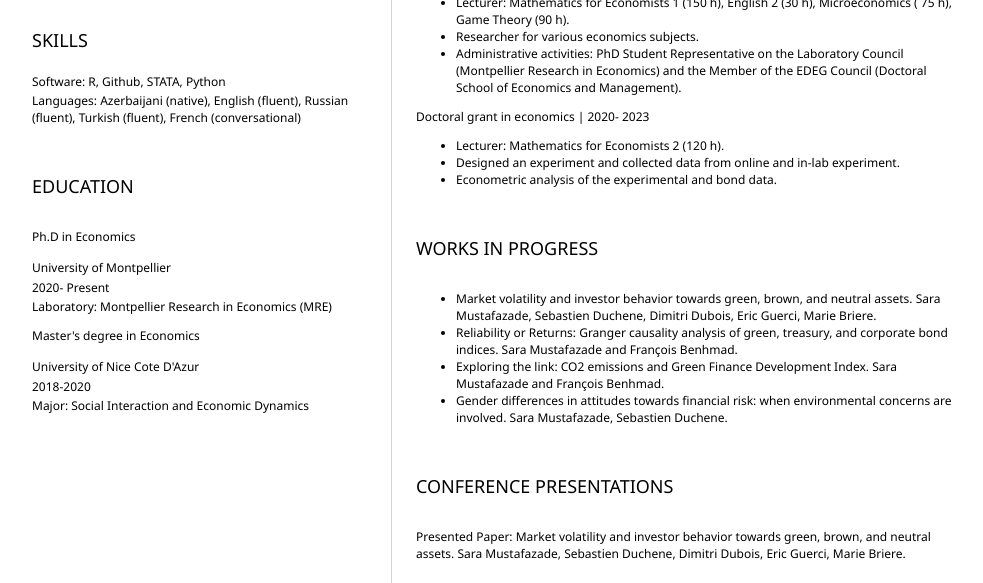
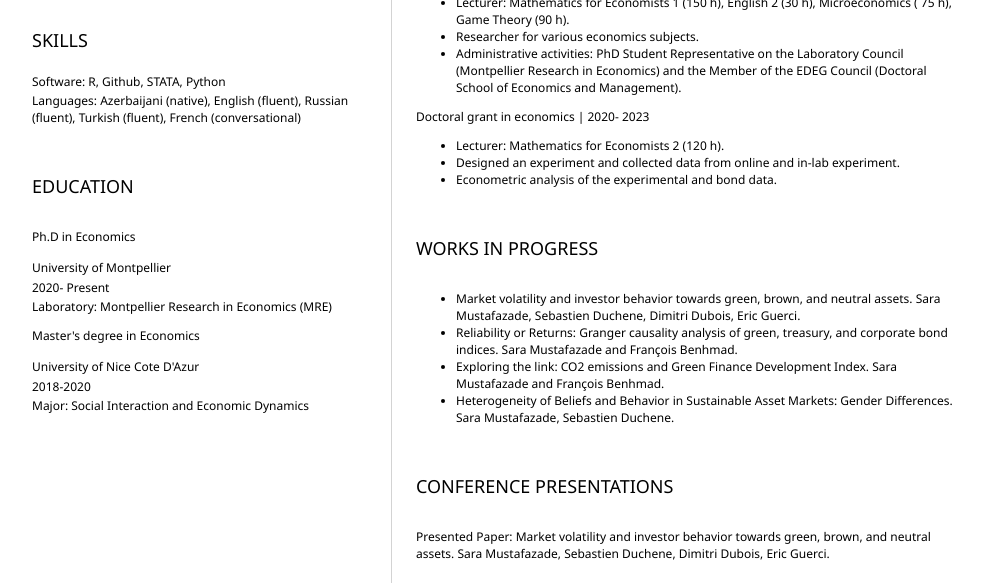
Before and after one commit to sara-mustafazade/resume, a plain HTML site: page index.html in a window 1280 px wide. Shown: the part 329-912 px from the top of the page, without its empty margins (152-1135 px from the left). Drawn offline with Linux system fonts and the light colour scheme.

Commit message:
wp name update

```diff
--- a/index.html
+++ b/index.html
@@ -82,18 +82,18 @@
 				<h2> WORKS IN PROGRESS </h2>
 				<ul>
 					<li> Market volatility and investor behavior towards green, brown, and neutral assets. Sara Mustafazade, Sebastien Duchene,
-						Dimitri Dubois, Eric Guerci, Marie Briere. </li>
+						Dimitri Dubois, Eric Guerci. </li>
 					<li>  Reliability or Returns: Granger causality analysis of green, treasury, and corporate bond indices. Sara Mustafazade and
 						François Benhmad. </li>
 					<li> Exploring the link: CO2 emissions and Green Finance Development Index. Sara Mustafazade and François Benhmad. </li>
-					<li>  Gender differences in attitudes towards financial risk: when environmental concerns are involved. Sara Mustafazade,
+					<li> Heterogeneity of Beliefs and Behavior in Sustainable Asset Markets: Gender Differences. Sara Mustafazade,
 						Sebastien Duchene. </li>
 				</ul>
 			</section>
 			<section>
 				<h2> CONFERENCE PRESENTATIONS </h2>
 				<h3> Presented Paper: Market volatility and investor behavior towards green, brown, and neutral assets. Sara Mustafazade, Sebastien Duchene,
-					Dimitri Dubois, Eric Guerci, Marie Briere. </h3>
+					Dimitri Dubois, Eric Guerci. </h3>
 					<ul>
 						<li> Experimental Sustainable Finance Symposium at Nijmegen School of Management, 26/04/2024 at Radboud University.</li>
 						<li> Innsbruck Spring Summit – "(Un)Ethical Behavior in Market", 11/05/2023 at the University of Innsbruck. </li>
```
